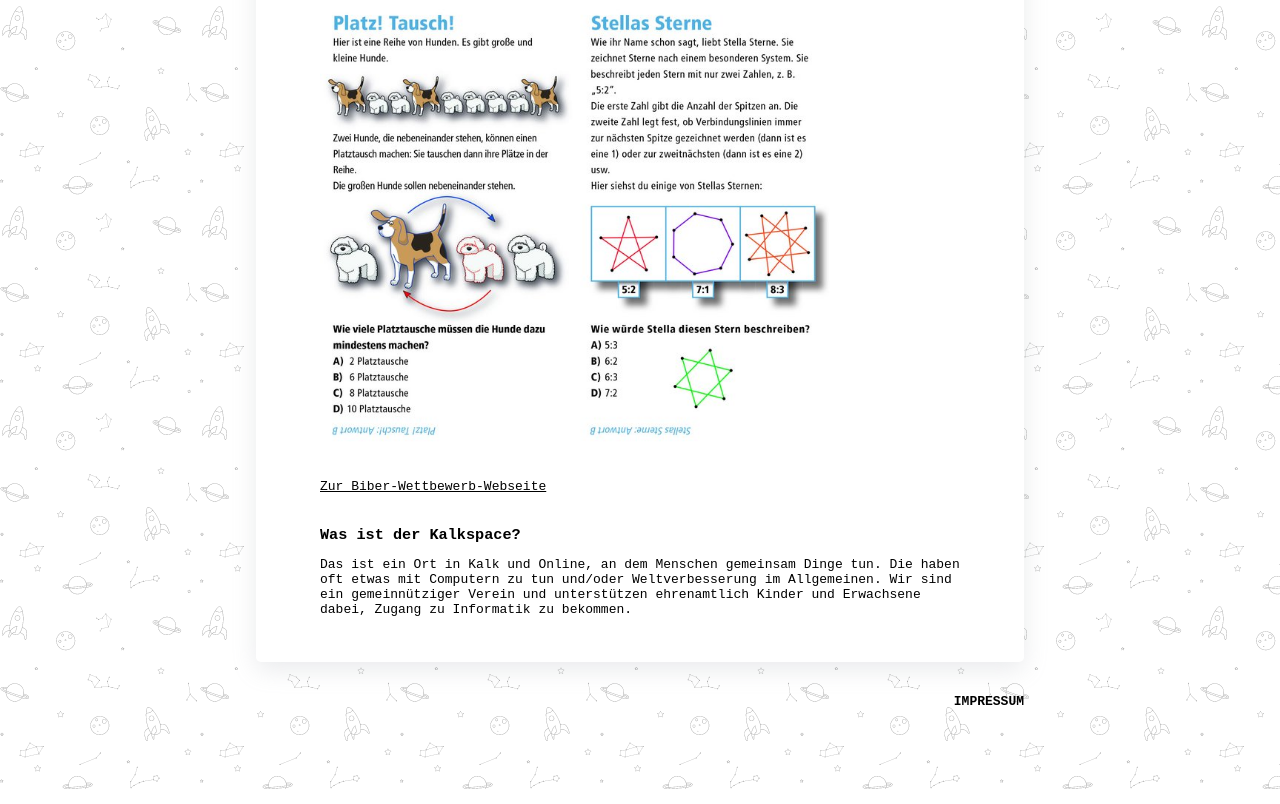
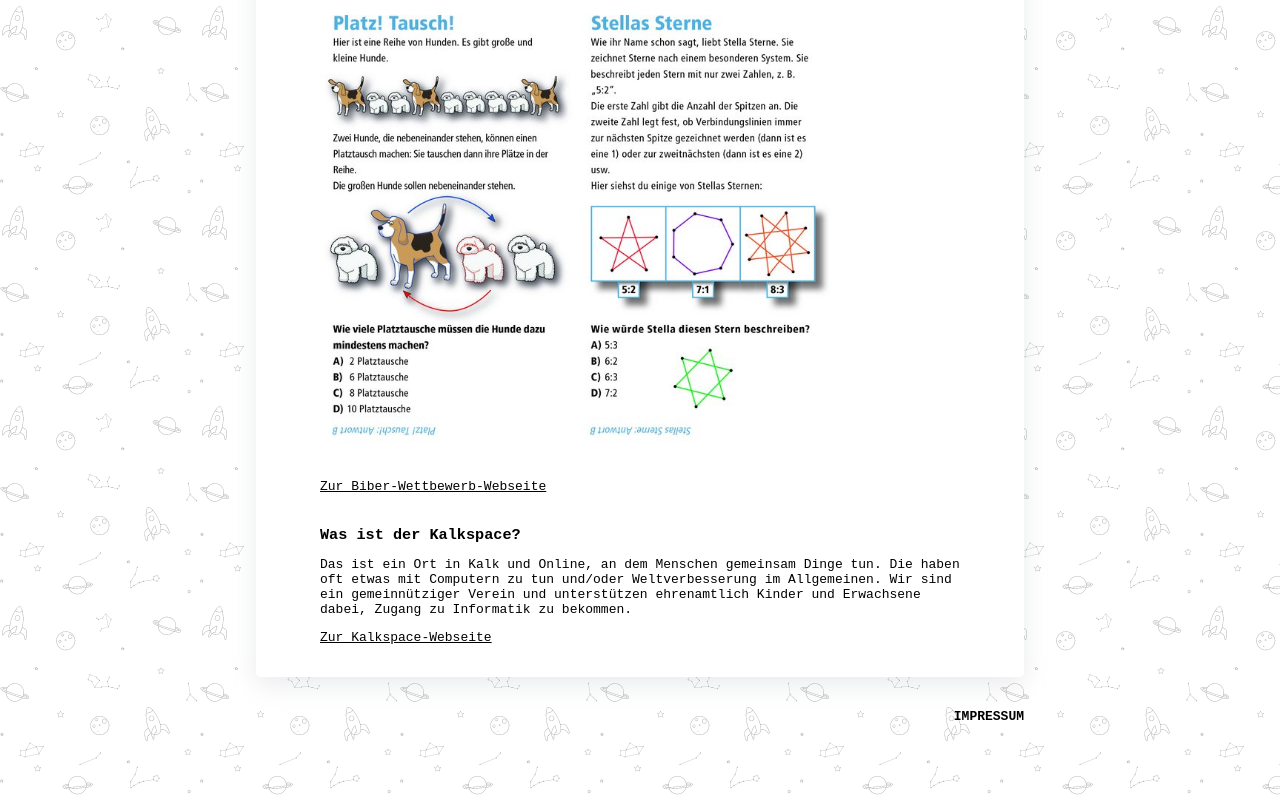
Before and after one commit to kalkspace/biber, a plain HTML site: page index.html in a window 1280 px wide. Shown: the part 1435-2239 px from the top of the page. Drawn offline with Linux system fonts and the light colour scheme.

Commit message:
💬 Add kalkspace link

```diff
--- a/index.html
+++ b/index.html
@@ -75,6 +75,13 @@
         ehrenamtlich Kinder und Erwachsene dabei, Zugang zu Informatik zu
         bekommen.
       </p>
+      <a
+        href="https://kalk.space"
+        target="_blank"
+        rel="noopener noreferrer"
+        class="info"
+        >Zur Kalkspace-Webseite</a
+      >
     </article>
     <footer>
       <a href="impressum.html">Impressum</a>
```
Also changed, not shown: 1 other file.
